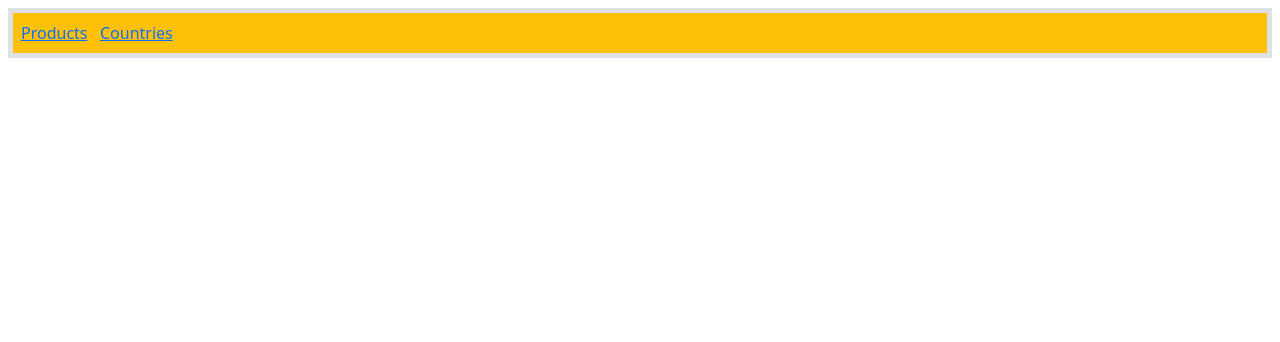
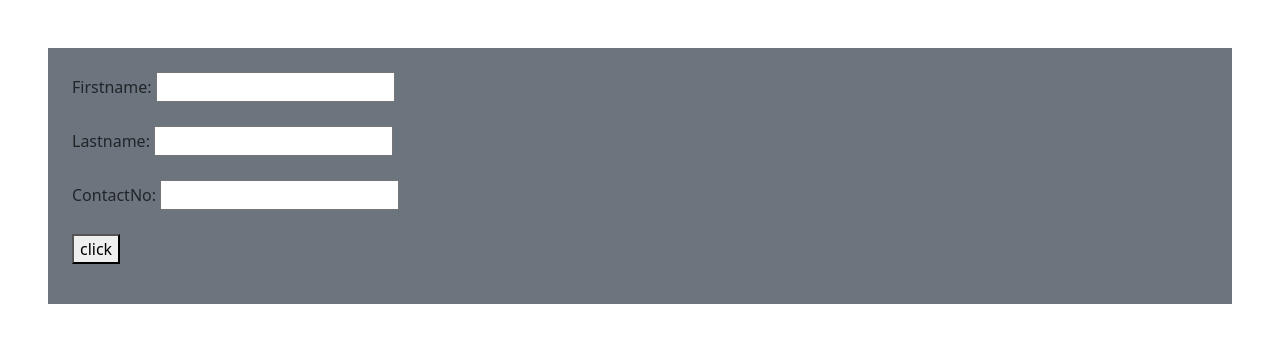
Before and after one commit to GautamKumarPilla/multi, a React (Create React App) app: page / in a window 1280 px wide. Shown: the top 342 px of the page. Built offline with nearby package versions, Linux system fonts and the light colour scheme.

Commit message:
Basic form

```diff
--- a/src/App.js
+++ b/src/App.js
@@ -4,8 +4,9 @@
 // // import Arth from './Arth';
 // import Countriesproj from "./Countriesproj";
 // import logo from './logo.svg';
-import './App.css';
-import { Link, Outlet } from 'react-router-dom';
+// import './App.css';
+// import { Link, Outlet } from 'react-router-dom';
+import Form from "./Form";
 
 function App() {
   return (
@@ -20,10 +21,11 @@ function App() {
       {/* <Arth></Arth> */}
       {/* <Products></Products> */}
       <div>
-        <div  className={'d-flex flex-wrap border border-5 m-2 p-2 bg-warning'}><Link to={"/products"}> Products</Link>&nbsp;&nbsp;&nbsp;
+        {/* <div  className={'d-flex flex-wrap border border-5 m-2 p-2 bg-warning'}><Link to={"/products"}> Products</Link>&nbsp;&nbsp;&nbsp;
       <Link to={"/countries"} >Countries</Link><br/></div>
-      <Outlet></Outlet>
+      <Outlet></Outlet> */}
        {/* <Countriesproj/> */}
+       <Form/>
 </div>
     </div>
 
--- /dev/null
+++ b/src/Form.jsx
@@ -0,0 +1,31 @@
+import React, { useState } from "react";     //interview form
+
+function Form(){
+     const[state,setState] = useState([])
+     const[state1,setState1] = useState([])
+     const[state2,setState2] = useState([])
+
+     const[statem,setStatem] = useState([])
+
+     function HandleData(){
+        setStatem([...statem,state,state1,state2]);
+
+     }
+    return(
+        <div className="mx-5 my-5 m-5 p-4 bg-secondary">
+        Firstname: <input type="text" onChange={(a)=>{setState([a.target.value])}}/> <br/><br/>
+        Lastname: <input type="text" onChange={(a)=>{setState1([a.target.value])}}/> <br/><br/>
+        ContactNo: <input type="text" onChange={(a)=>{setState2([a.target.value])}}/> <br/><br/>
+        <button onClick={HandleData}>click</button>
+        <ul>
+            {
+                statem.map((i)=>{
+                    return <li>{i}</li>
+                })
+            }
+        </ul>
+        </div>
+    )
+}
+
+export default Form;
```
